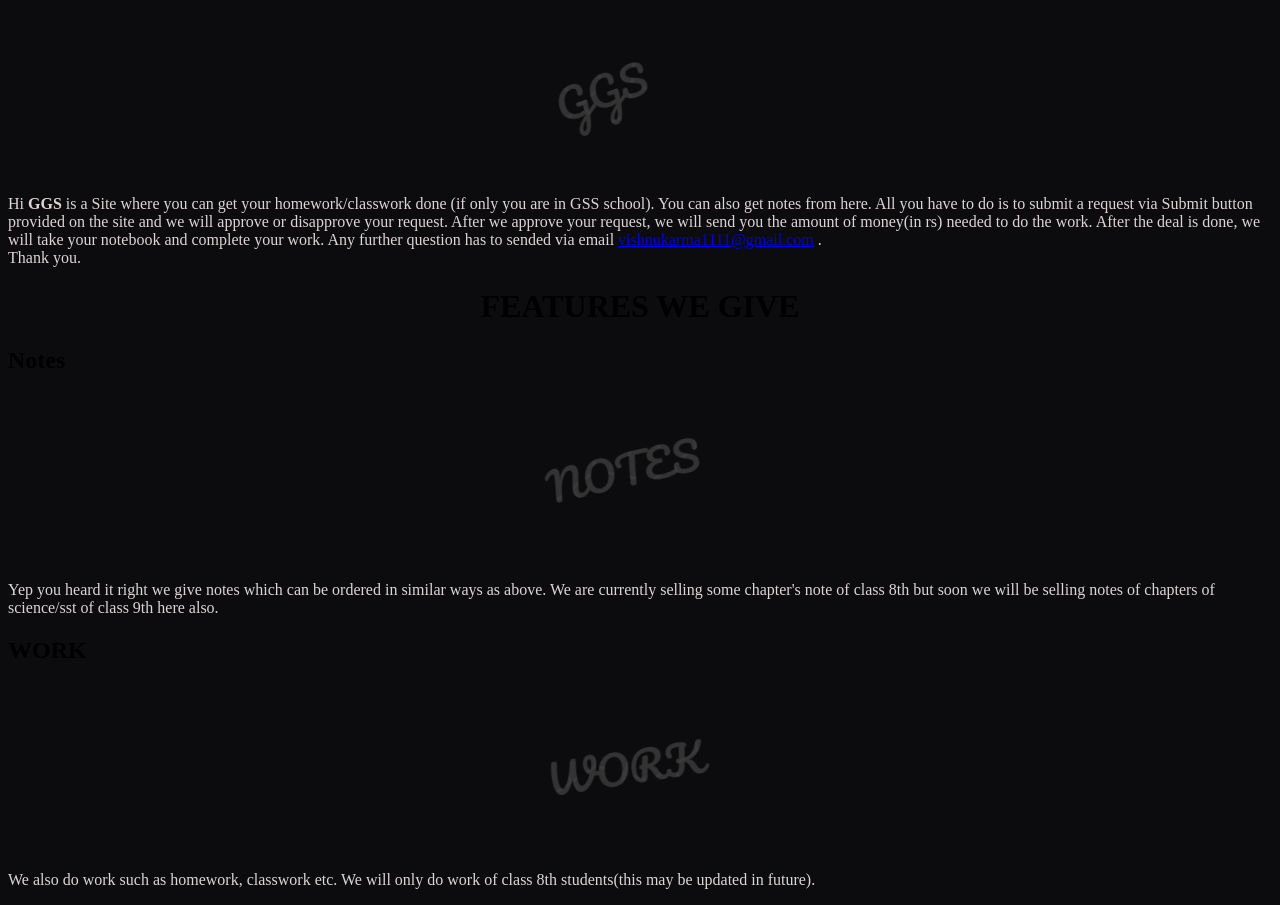
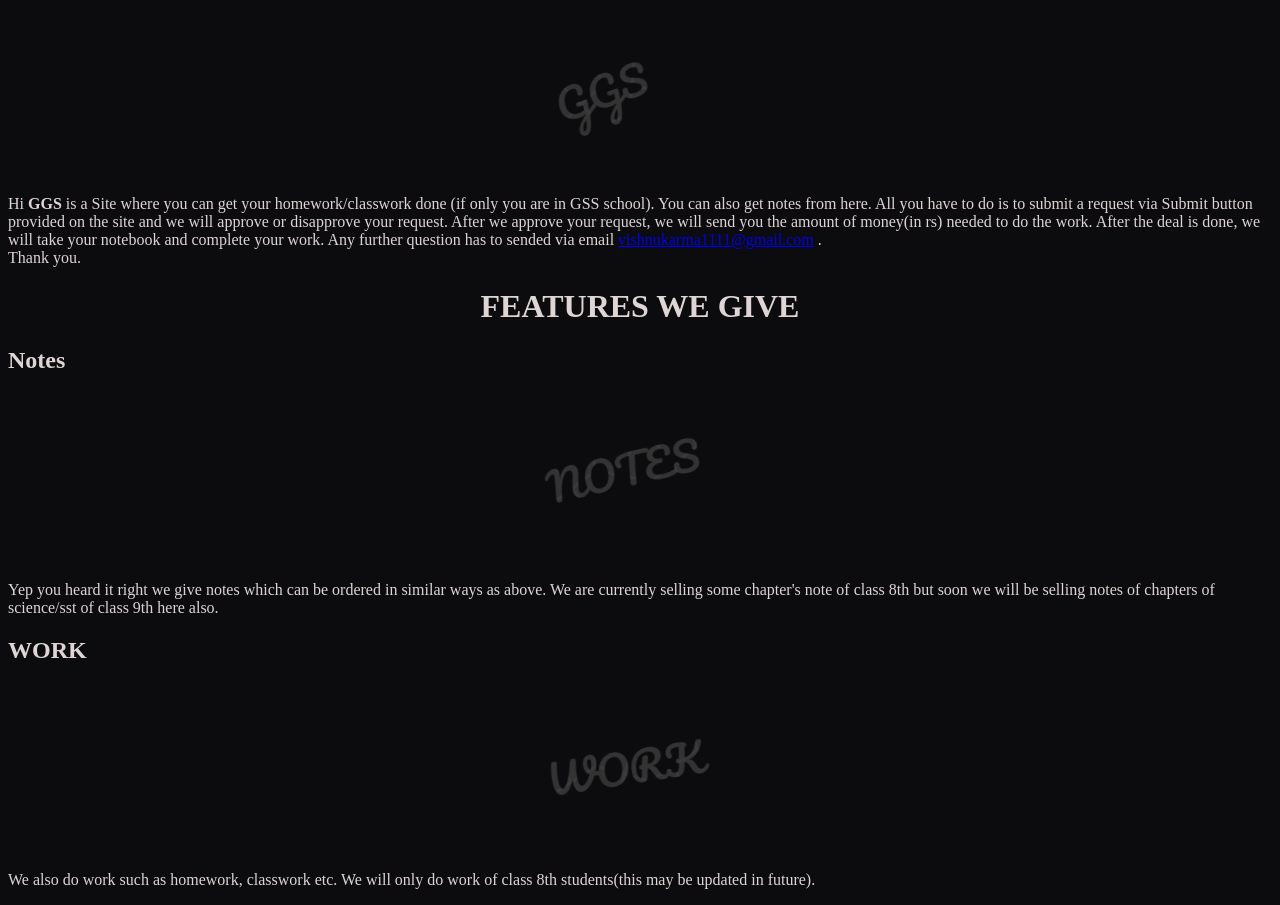
Before and after one commit to Notanyon/ggs, a plain HTML site: page index.html in a window 1280 px wide. Drawn offline with Linux system fonts and the light colour scheme.

Commit message:
Update style.css

```diff
--- a/style.css
+++ b/style.css
@@ -7,3 +7,10 @@ div{
 p{
     color: rgb(223, 213, 213);
 }
+H1{
+    text-align: center;
+    color: rgb(223, 213, 213);
+}
+H2{
+    color: rgb(223, 213, 213);
+}
```
